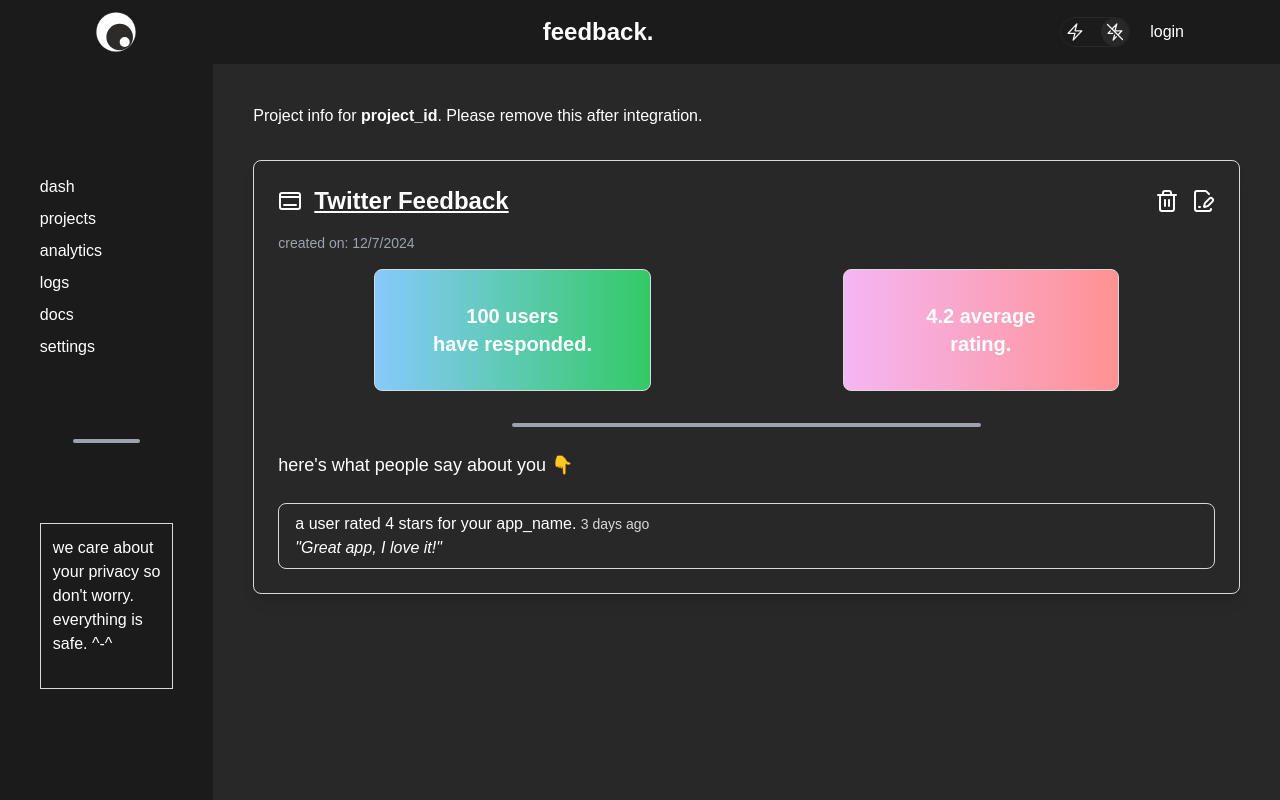
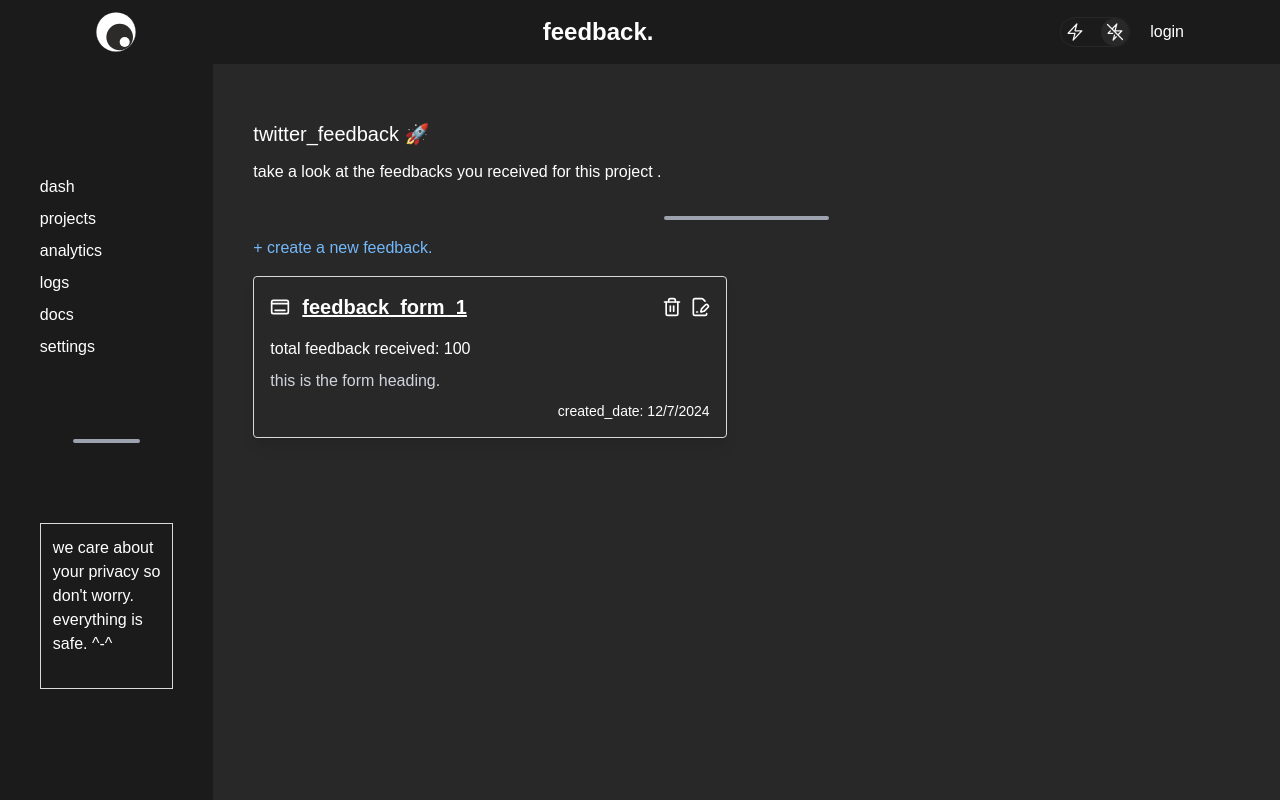
Before and after one commit to MayankBansal12/feedback, a Next.js app: page /dashboard/projects/project_id in a window 1280 px wide. Built offline with nearby package versions, Linux system fonts and the light colour scheme.

Commit message:
modify: projects and feedback section

```diff
--- a/src/app/dashboard/(dashcomponents)/profile/page.tsx
+++ /dev/null
@@ -1,10 +0,0 @@
-/** @format */
-
-const Profile = () => {
-  return <div className="flex flex-col dark:bg-dark-secondary px-10 py-10 w-full h-full dark:text-white">
-    profile (in progress, coming soon)
-  </div>
-    ;
-};
-
-export default Profile;
--- /dev/null
+++ b/src/app/dashboard/(dashcomponents)/projects/[project_id]/[form_id]/page.tsx
@@ -0,0 +1,98 @@
+/** @format */
+"use client";
+import { Dock, FilePenLine, Trash2 } from "lucide-react";
+import { useState } from "react";
+
+function ProjectInformation({
+  params,
+}: {
+  params: {
+    project_id: string;
+  };
+}) {
+  const [deleteModal, setDeleteModal] = useState<boolean>(false);
+  const deleteHandler = () => {
+    // delete code
+  };
+  return (
+    <div className="flex flex-col dark:bg-dark-secondary px-10 py-10 w-full h-full dark:text-white">
+      <div className="shadow-lg my-4 p-6 border border-light-primary dark:border-light-primary rounded-lg">
+        <div className="flex justify-between items-center mb-4">
+          <div className="flex items-center gap-3">
+            <Dock size={24} />
+            <p className="font-semibold text-2xl underline">Twitter Feedback</p>
+          </div>
+          <div className="flex items-center gap-3">
+            <button onClick={() => setDeleteModal(true)}>
+              <Trash2 size={24} className="cursor-pointer" />
+            </button>
+            <FilePenLine size={24} className="cursor-pointer" />
+          </div>
+        </div>
+        <div className="mb-4">
+          <p className="text-gray-500 text-sm dark:text-gray-400">
+            created on: 12/7/2024
+          </p>
+        </div>
+        <div className="flex flex-wrap">
+          <div className="flex justify-center items-center mb-4 px-4 sm:px-24 w-full sm:w-1/2">
+            <div className="bg-gradient-to-r from-[#86CAFC] to-[#33CA66] py-8 border border-light-primary dark:border-light-primary rounded-lg w-full text-white">
+              <p className="font-bold text-center text-xl">
+                100 users
+                <br /> have responded.
+              </p>
+            </div>
+          </div>
+          <div className="flex justify-center items-center mb-4 px-4 sm:px-24 w-full sm:w-1/2">
+            <div className="bg-gradient-to-r from-[#F5B6F3] to-[#FF9292] py-8 border border-light-primary dark:border-light-primary rounded-lg w-full">
+              <p className="font-bold text-center text-white text-xl">
+                4.2 average
+                <br /> rating.
+              </p>
+            </div>
+          </div>
+        </div>
+        <div className="flex justify-center items-center my-4">
+          <hr className="border-2 border-gray-400 rounded-full w-1/2" />
+        </div>
+        <div className="my-6">
+          <p className="text-lg">here&apos;s what people say about you 👇</p>
+        </div>
+        <div className="px-4 py-2 border border-light-primary dark:border-light-primary rounded-lg w-full">
+          <p>
+            a user rated 4 stars for your app_name.{" "}
+            <span className="text-gray-400 text-sm dark:text-light-primary">
+              3 days ago
+            </span>
+          </p>
+          <p className="text-md italic">&quot;Great app, I love it!&quot;</p>
+        </div>
+      </div>
+      {deleteModal && (
+        <div className="top-0 left-0 fixed flex justify-center items-center bg-gray-500 bg-opacity-50 w-full h-full">
+          <div className="dark:bg-dark-secondary px-5 py-5">
+            <p className="text-lg dark:text-white">
+              are you sure you want to delete this project ⚠️
+            </p>
+            <div className="flex justify-center gap-4 mt-4">
+              <button
+                className="bg-accent-link hover:bg-red-600 mr-2 px-4 py-2 rounded-full text-white"
+                onClick={deleteHandler}
+              >
+                Yes
+              </button>
+              <button
+                className="bg-gray-200 hover:bg-gray-300 px-4 py-2 rounded-full text-gray-800"
+                onClick={() => setDeleteModal(false)}
+              >
+                No
+              </button>
+            </div>
+          </div>
+        </div>
+      )}
+    </div>
+  );
+}
+
+export default ProjectInformation;
--- a/src/app/dashboard/(dashcomponents)/projects/[project_id]/page.tsx
+++ b/src/app/dashboard/(dashcomponents)/projects/[project_id]/page.tsx
@@ -1,80 +1,76 @@
 /** @format */
 "use client";
 import { Dock, FilePenLine, Trash2 } from "lucide-react";
-import { useState } from "react";
+import Link from "next/link";
+import React, { useState } from "react";
 
-function ProjectInformation({
-  params,
-}: {
-  params: {
-    project_id: string;
-  };
-}) {
+const Projects = () => {
+  const [projects, setProjects] = useState([1]);
+  const [editModal, setEditModal] = useState<boolean>(false);
   const [deleteModal, setDeleteModal] = useState<boolean>(false);
   const deleteHandler = () => {
     // delete code
   };
   return (
     <div className="flex flex-col dark:bg-dark-secondary px-10 py-10 w-full h-full dark:text-white">
-      <div className="mb-4">
-        <p>
-          Project info for{" "}
-          <span className="font-semibold">{params.project_id}</span>. Please
-          remove this after integration.
+      <div className="flex flex-col justify-start gap-3 my-4 w-full text-left">
+        <p className="text-xl">twitter_feedback 🚀</p>
+        <p className="text-md">
+          take a look at the feedbacks you received for this project .
         </p>
       </div>
-      <div className="shadow-lg my-4 p-6 border border-light-primary dark:border-light-primary rounded-lg">
-        <div className="flex justify-between items-center mb-4">
-          <div className="flex items-center gap-3">
-            <Dock size={24} />
-            <p className="font-semibold text-2xl underline">Twitter Feedback</p>
-          </div>
-          <div className="flex items-center gap-3">
-            <button onClick={() => setDeleteModal(true)}>
-              <Trash2 size={24} className="cursor-pointer" />
-            </button>
-            <FilePenLine size={24} className="cursor-pointer" />
-          </div>
-        </div>
-        <div className="mb-4">
-          <p className="text-gray-500 text-sm dark:text-gray-400">
-            created on: 12/7/2024
+      <div className="flex justify-center items-center my-4">
+        <hr className="border-2 dark:border-gray-400 border-light-primary rounded-full w-1/6" />
+      </div>
+      <div className="text-accent-link">
+        <Link href="/dashboard/create/">+ create a new feedback.</Link>
+      </div>
+      {projects.length === 0 ? (
+        <div className="shadow-lg my-4 p-4 border border-light-primary dark:border-light-primary rounded-sm text-center">
+          <p>no feedback received yet? 🤔</p>
+          <p>no worries! you can chill for a bit.</p>
+          <p>
+            or if you haven&apos;t created any feedback forms yet?{" "}
+            <Link href="/dashboard/docs" className="text-accent-link">
+              get started here.
+            </Link>
           </p>
         </div>
-        <div className="flex flex-wrap">
-          <div className="flex justify-center items-center mb-4 px-4 sm:px-24 w-full sm:w-1/2">
-            <div className="bg-gradient-to-r from-[#86CAFC] to-[#33CA66] py-8 border border-light-primary dark:border-light-primary rounded-lg w-full text-white">
-              <p className="font-bold text-center text-xl">
-                100 users
-                <br /> have responded.
+      ) : (
+        <div className="md:gap-5 lg:gap-10 md:grid grid-cols-2">
+          <div className="shadow-lg my-4 p-4 border border-light-primary dark:border-light-primary rounded-sm">
+            <div className="flex justify-between items-center mb-4">
+              <Link href="/dashboard/projects/project_id/form_id">
+                <div className="flex items-center gap-3">
+                  <Dock size={20} />
+                  <p className="font-semibold text-xl underline">
+                    feedback_form_1
+                  </p>
+                </div>
+              </Link>
+              <div className="flex items-center gap-2">
+                <button onClick={() => setDeleteModal(true)}>
+                  <Trash2 size={20} />
+                </button>
+                <FilePenLine size={20} />
+              </div>
+            </div>
+            <div className="mb-2">
+              <p className="font-medium">total feedback received: 100</p>
+            </div>
+            <div className="mb-2">
+              <p className="text-gray-700 dark:text-gray-300">
+                this is the form heading.
               </p>
             </div>
-          </div>
-          <div className="flex justify-center items-center mb-4 px-4 sm:px-24 w-full sm:w-1/2">
-            <div className="bg-gradient-to-r from-[#F5B6F3] to-[#FF9292] py-8 border border-light-primary dark:border-light-primary rounded-lg w-full">
-              <p className="font-bold text-center text-white text-xl">
-                4.2 average
-                <br /> rating.
+            <div>
+              <p className="text-right font-md text-sm">
+                created_date: 12/7/2024
               </p>
             </div>
           </div>
         </div>
-        <div className="flex justify-center items-center my-4">
-          <hr className="border-2 border-gray-400 rounded-full w-1/2" />
-        </div>
-        <div className="my-6">
-          <p className="text-lg">here&apos;s what people say about you 👇</p>
-        </div>
-        <div className="px-4 py-2 border border-light-primary dark:border-light-primary rounded-lg w-full">
-          <p>
-            a user rated 4 stars for your app_name.{" "}
-            <span className="text-gray-400 text-sm dark:text-light-primary">
-              3 days ago
-            </span>
-          </p>
-          <p className="text-md italic">&quot;Great app, I love it!&quot;</p>
-        </div>
-      </div>
+      )}
       {deleteModal && (
         <div className="top-0 left-0 fixed flex justify-center items-center bg-gray-500 bg-opacity-50 w-full h-full">
           <div className="dark:bg-dark-secondary px-5 py-5">
@@ -100,6 +96,6 @@
       )}
     </div>
   );
-}
+};
 
-export default ProjectInformation;
+export default Projects;
--- a/src/app/dashboard/(dashcomponents)/projects/page.tsx
+++ b/src/app/dashboard/(dashcomponents)/projects/page.tsx
@@ -27,10 +27,8 @@
       </div>
       {projects.length === 0 ? (
         <div className="shadow-lg my-4 p-4 border border-light-primary dark:border-light-primary rounded-sm text-center">
-          <p>no feedback received yet? 🤔</p>
-          <p>no worries! you can chill for a bit.</p>
+          <p>you haven't created any projects yet 😕 </p>
           <p>
-            or if you haven&apos;t created any feedback forms yet?{" "}
             <Link href="/dashboard/docs" className="text-accent-link">
               get started here.
             </Link>
@@ -56,15 +54,14 @@
               </div>
             </div>
             <div className="mb-2">
-              <p className="font-medium">total feedback received: 100</p>
-            </div>
-            <div className="mb-2">
               <p className="text-gray-700 dark:text-gray-300">
                 this is the description of the application.
               </p>
             </div>
             <div>
-              <p className="font-md text-sm">created_date: 12/7/2024</p>
+              <p className="text-right font-md text-sm">
+                created_date: 12/7/2024
+              </p>
             </div>
           </div>
         </div>
--- /dev/null
+++ b/src/app/dashboard/(dashcomponents)/settings/page.tsx
@@ -0,0 +1,11 @@
+/** @format */
+
+const Settings = () => {
+  return (
+    <div className="flex flex-col dark:bg-dark-secondary px-10 py-10 w-full h-full dark:text-white">
+      Settings (in progress, coming soon)
+    </div>
+  );
+};
+
+export default Settings;
```
